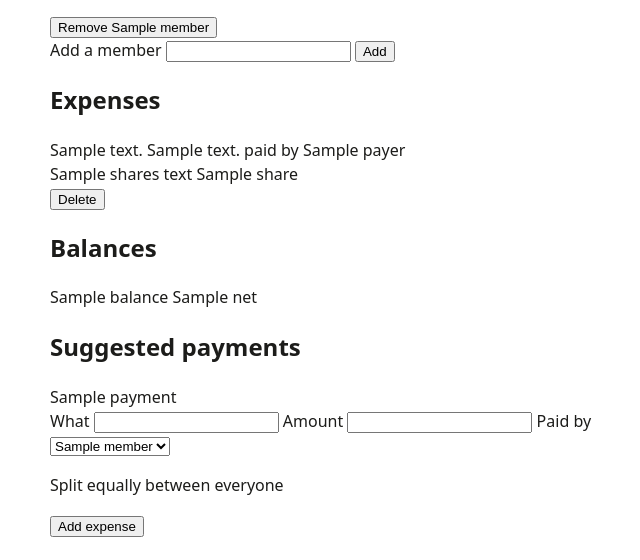
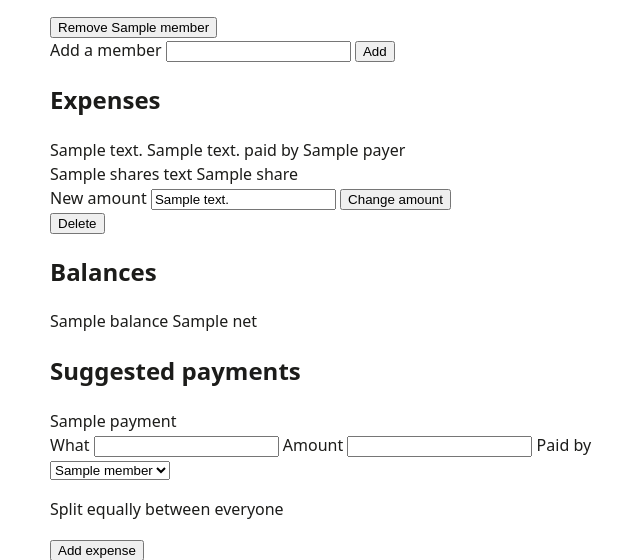
Before and after one commit to grotti-lab/split, a FastAPI app: template split/templates/group.html in a window 1280 px wide. Shown: the part 168-728 px from the top of the page, without its empty margins (270-910 px from the left). Run offline with FastAPI, Linux system fonts and the light colour scheme; the template is opened without the code that fills it: most values are stand-ins (such as "Sample title", 1, 10 or a date in 2020).

Commit message:
Change the amount of an expense (T-3)
Co-Authored-By: Claude Sonnet 5.5 <noreply@anthropic.com>

```diff
--- a/split/app.py
+++ b/split/app.py
@@ -136,6 +136,25 @@ def create_app(db_path: str | Path | None = None) -> FastAPI:
             raise HTTPException(404, "No such expense")
         return RedirectResponse(f"/groups/{slug}", status_code=303)
 
+    @app.post("/groups/{slug}/expenses/{expense_id}/edit")
+    def edit_expense(request: Request, slug: str, expense_id: int, amount: str = Form(...)) -> Response:
+        group = db.get_group(app.state.db_path, slug)
+        if group is None:
+            raise HTTPException(404, "No such group")
+        try:
+            cents = money.parse_amount(amount)
+        except ValueError:
+            cents = 0
+        if cents <= 0:
+            return TEMPLATES.TemplateResponse(
+                request, "group.html",
+                {**_group_context(group, slug), "message": "Enter an amount above zero"},
+                status_code=422,
+            )
+        if not db.update_expense_amount(app.state.db_path, slug, expense_id, cents):
+            raise HTTPException(404, "No such expense")
+        return RedirectResponse(f"/groups/{slug}", status_code=303)
+
     @app.get("/health")
     def health() -> dict:
         return {"ok": True}
--- a/split/db.py
+++ b/split/db.py
@@ -146,3 +146,32 @@ def delete_expense(path: Path, slug: str, expense_id: int) -> bool:
         conn.execute("DELETE FROM expense_shares WHERE expense_id = ?", (expense_id,))
         conn.execute("DELETE FROM expenses WHERE id = ?", (expense_id,))
         return True
+
+
+def update_expense_amount(path: Path, slug: str, expense_id: int, amount: int) -> bool:
+    """Change an expense's amount and share it again, equally, among the same people who shared it.
+
+    False if the group or expense doesn't exist.
+    """
+    from . import money
+
+    with connect(path) as conn:
+        row = conn.execute(
+            "SELECT e.id, m.name AS payer FROM expenses e JOIN groups g ON g.id = e.group_id "
+            "JOIN members m ON m.id = e.payer_id WHERE g.slug = ? AND e.id = ?",
+            (slug, expense_id),
+        ).fetchone()
+        if row is None:
+            return False
+        sharing = conn.execute(
+            "SELECT m.id, m.name FROM expense_shares s JOIN members m ON m.id = s.member_id "
+            "WHERE s.expense_id = ? ORDER BY m.id", (expense_id,),
+        ).fetchall()
+        shares = money.split_equally(amount, [r["name"] for r in sharing], row["payer"])
+        conn.execute("UPDATE expenses SET amount = ? WHERE id = ?", (amount, expense_id))
+        for r in sharing:
+            conn.execute(
+                "UPDATE expense_shares SET share = ? WHERE expense_id = ? AND member_id = ?",
+                (shares[r["name"]], expense_id, r["id"]),
+            )
+        return True
--- a/split/templates/group.html
+++ b/split/templates/group.html
@@ -28,6 +28,10 @@
         {% for name, share in e.shares_text %}<span class="share" data-member="{{ name }}">{{ name }} {{ share }}</span>
         {% endfor %}
       </div>
+      <form class="edit" method="post" action="/groups/{{ group.slug }}/expenses/{{ e.id }}/edit">
+        <label>New amount <input name="amount" inputmode="decimal" value="{{ e.amount_text }}" required></label>
+        <button type="submit">Change amount</button>
+      </form>
       <form method="post" action="/groups/{{ group.slug }}/expenses/{{ e.id }}/delete">
         <button type="submit">Delete</button>
       </form>
```
Also changed, not shown: tests/golden/steps.py (+19 -8 lines).
